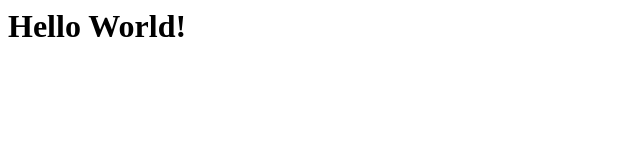
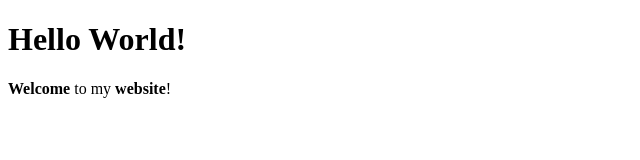
Before and after one commit to ebeshero/testerToBeDestroyed, a plain HTML site: page docs/index.html in a window 1280 px wide. Shown: the whole page, without its empty margins (0-640 px from the left). Drawn offline with Linux system fonts and the light colour scheme.

Commit message:
revised index.html file

```diff
--- a/docs/index.html
+++ b/docs/index.html
@@ -1,8 +1,10 @@
-                       <html>
+<!DOCTYPE html>
+<html xmlns="http://www.w3.org/1999/xhtml">
     <head>
         <title>My new webpage</title>
     </head>
     <body>
-                                  <h1>Hello World!</h1>
+        <h1>Hello <strong>World!</strong></h1>
+        <p><strong>Welcome</strong> to my <strong>website</strong>!</p>
     </body>
 </html>
```
Lines whose indentation alone changed are shown as unchanged.
